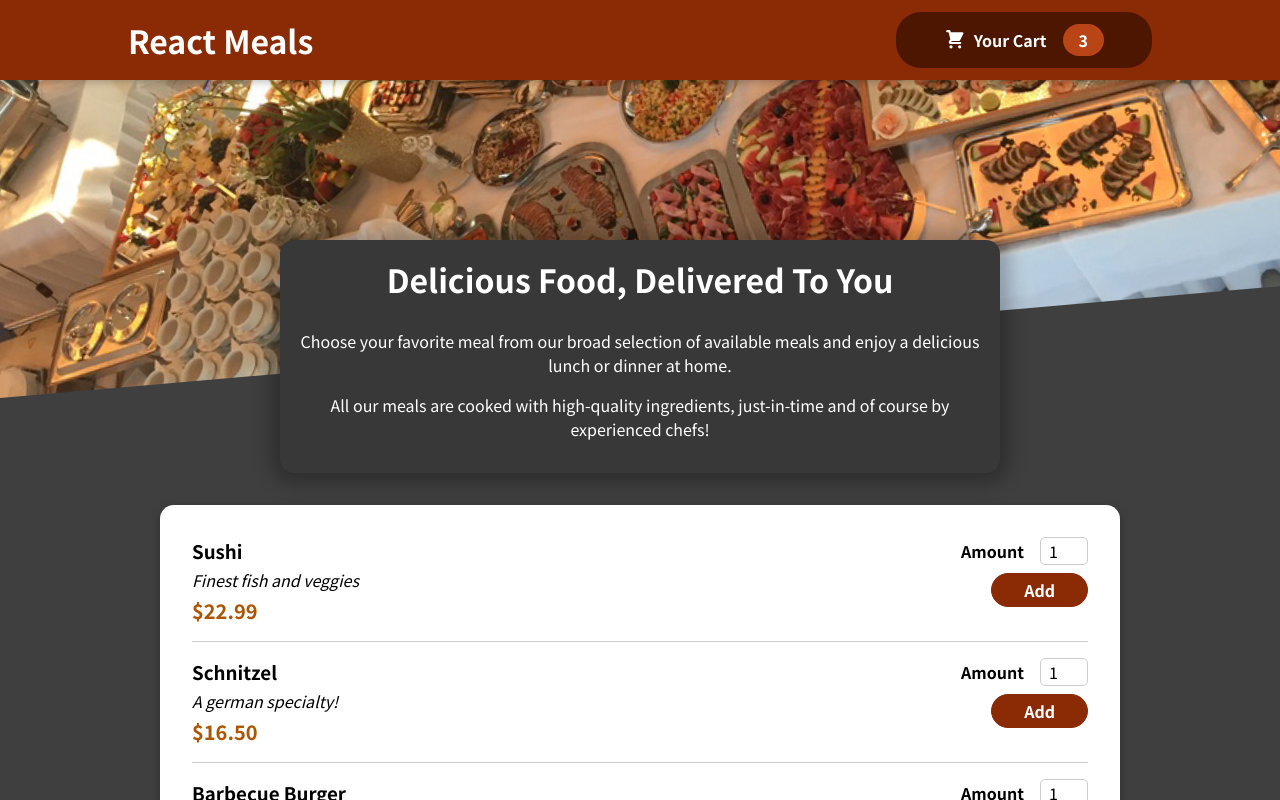
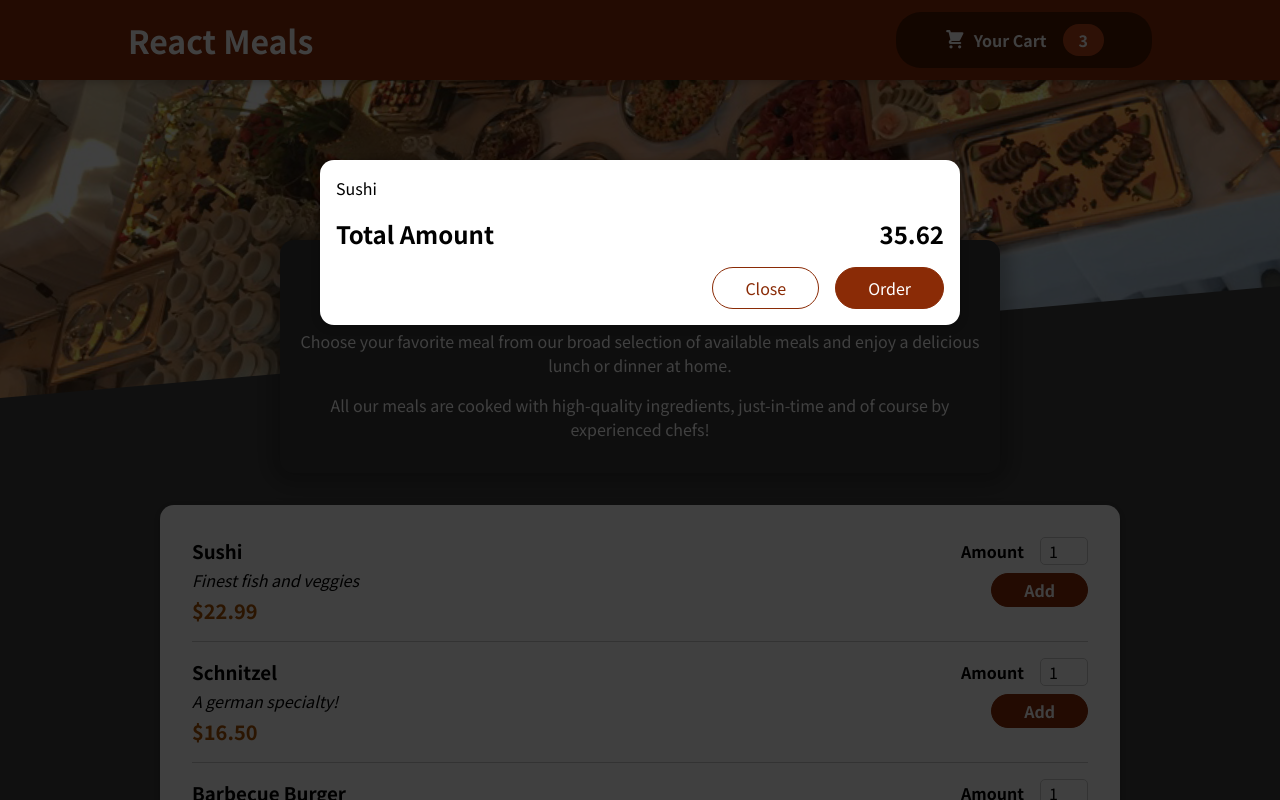
Before and after one commit to EstrellaDionis/FoodOrderApp, a React (Create React App) app: page / in a window 1280 px wide. Shown: the top 800 px of the page. Built offline with nearby package versions, Linux system fonts and the light colour scheme.

Commit message:
using Cart in App.js

```diff
--- a/src/App.js
+++ b/src/App.js
@@ -1,11 +1,13 @@
-import React, { Fragment } from 'react'
+import React, { Fragment } from "react";
 
-import Header from './components/Layout/Header'
-import Meals from './components/Meals/Meals';
+import Header from "./components/Layout/Header";
+import Meals from "./components/Meals/Meals";
+import Cart from "./components/Cart/Cart";
 
 function App() {
   return (
     <Fragment>
+      <Cart />
       <Header />
       <main>
         <Meals />
```
